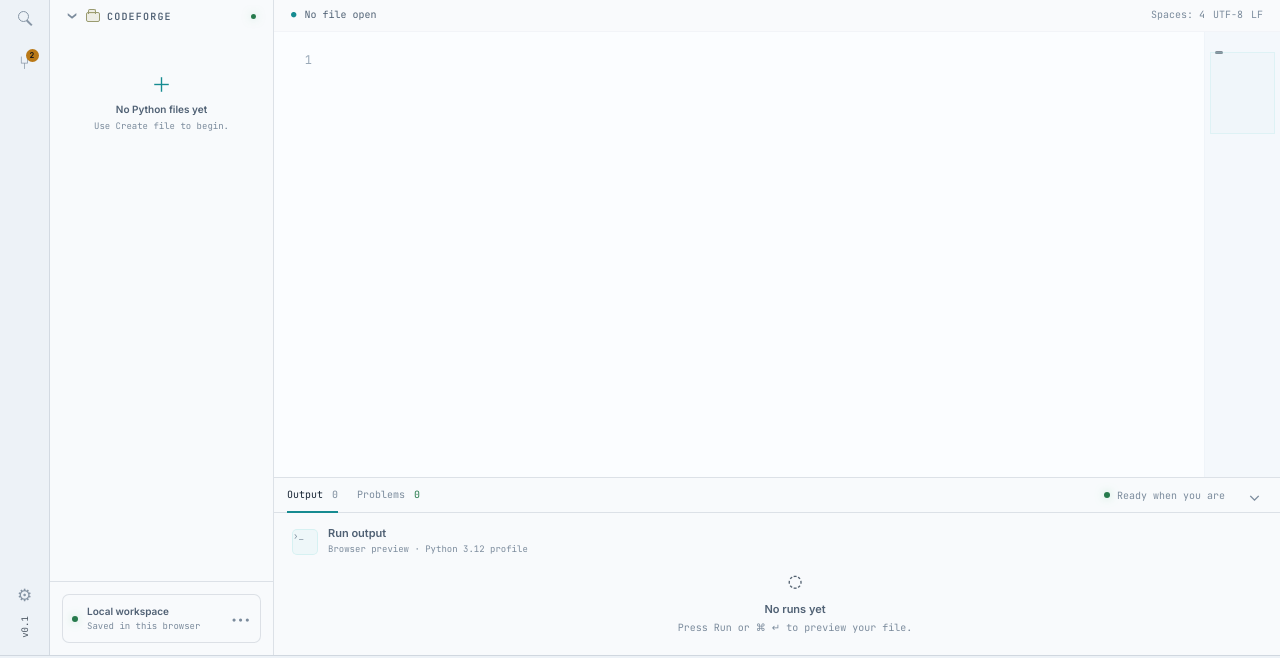
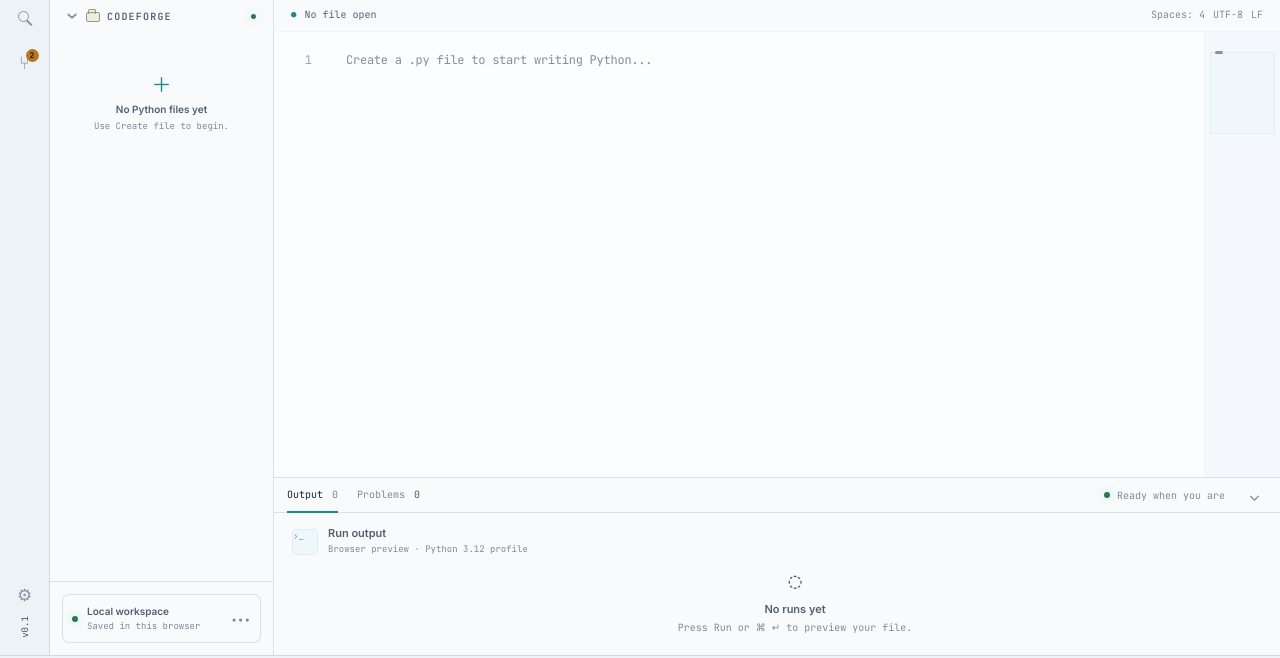
Before and after one commit to dipanshutadiyal-bit/crunch-editor, a website: page index.html in a window 1280 px wide. Shown: the part 118-776 px from the top of the page. Drawn offline with Linux system fonts and the light colour scheme.

Commit message:
Fix native editor cursor and quote input

```diff
--- a/app.js
+++ b/app.js
@@ -19,7 +19,6 @@ const state = {
 
 const $ = (selector) => document.querySelector(selector);
 const editor = $("#editor");
-const highlighted = $("#highlighted code");
 const lineNumbers = $("#lineNumbers");
 const minimap = $("#minimap");
 const autocomplete = $("#autocomplete");
@@ -27,7 +26,6 @@ const tabs = $("#tabs");
 const fileTree = $("#fileTree");
 const outputLines = $("#outputLines");
 const bottomPanel = $("#bottomPanel");
-let highlightFrame;
 
 function loadFiles() {
   try {
@@ -125,10 +123,6 @@ function renderAll() {
 
 function renderEditor() {
   const source = editor.value;
-  cancelAnimationFrame(highlightFrame);
-  highlightFrame = requestAnimationFrame(() => {
-    highlighted.innerHTML = highlight(source) + (source.endsWith("\n") ? "\n" : "");
-  });
   const totalLines = Math.max(1, source.split("\n").length);
   lineNumbers.innerHTML = Array.from({ length: totalLines }, (_, index) => `<div>${index + 1}</div>`).join("");
   renderMinimap(source);
@@ -172,7 +166,6 @@ function renderMinimap(source) {
 }
 
 function syncScroll() {
-  highlighted.parentElement.style.transform = `translate(${-editor.scrollLeft}px, ${-editor.scrollTop}px)`;
   lineNumbers.style.transform = `translateY(${-editor.scrollTop}px)`;
 }
 
@@ -257,6 +250,12 @@ function handleKeydown(event) {
   }
   if (["(", "[", "{", "\"", "'"].includes(event.key) && editor.selectionStart === editor.selectionEnd) {
     const pair = { "(": ")", "[": "]", "{": "}", "\"": "\"", "'": "'" }[event.key];
+    if (editor.value[editor.selectionStart] === pair) {
+      event.preventDefault();
+      editor.selectionStart += 1;
+      editor.selectionEnd = editor.selectionStart;
+      return;
+    }
     event.preventDefault();
     editor.setRangeText(event.key + pair, editor.selectionStart, editor.selectionEnd, "end");
     editor.selectionStart -= 1;
--- a/styles.css
+++ b/styles.css
@@ -129,9 +129,9 @@ button:focus-visible, input:focus-visible, textarea:focus-visible { outline: 2px
 .line-numbers div { height: 21px; padding-right: 14px; }
 .code-layer { position: absolute; inset: 0 76px 0 52px; overflow: hidden; }
 #highlighted, #editor { position: absolute; inset: 0; width: 100%; height: 100%; margin: 0; border: 0; padding: 18px 20px; overflow: auto; white-space: pre; tab-size: 4; font: 12px/1.75 var(--mono); letter-spacing: -.02em; }
-#highlighted { color: #334155; pointer-events: none; }
+#highlighted { display: none; color: #334155; pointer-events: none; }
 #highlighted code { display: block; min-height: 100%; }
-#editor { z-index: 1; resize: none; color: transparent; caret-color: var(--cyan-bright); background: transparent; outline: none; -webkit-text-fill-color: transparent; }
+#editor { z-index: 1; resize: none; color: #243447; caret-color: var(--cyan-bright); background: transparent; outline: none; -webkit-text-fill-color: #243447; }
 #editor:disabled { cursor: default; opacity: .55; }
 #editor::placeholder { color: #586574; opacity: 1; }
 #editor::selection { background: rgba(116,214,208,.2); }
```
